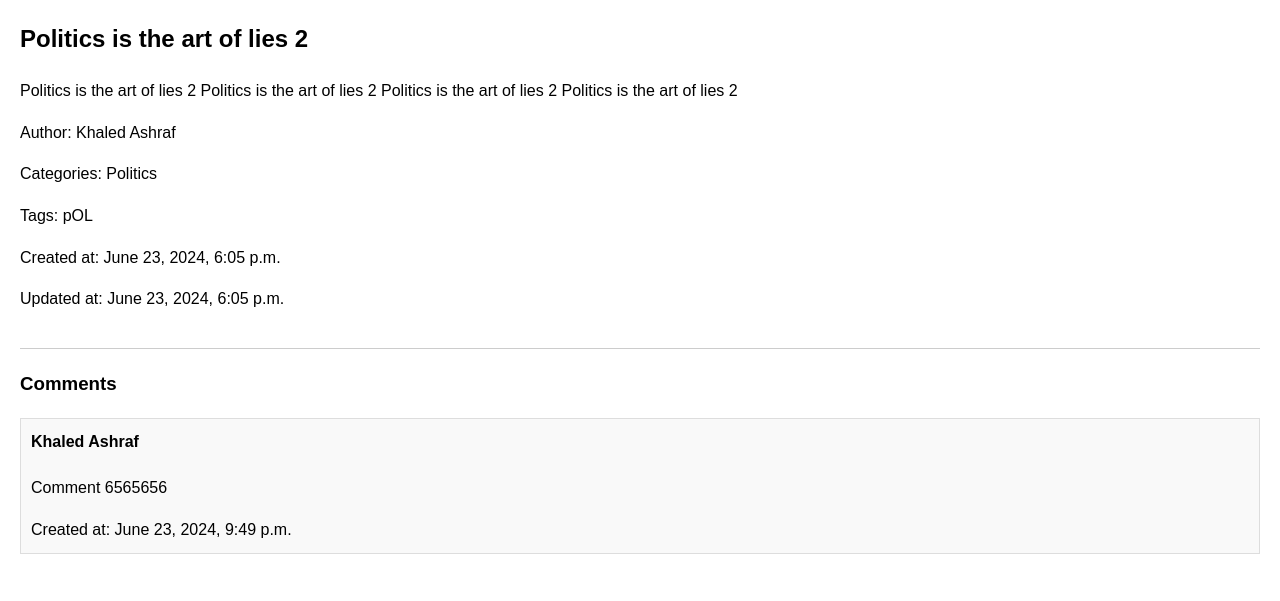
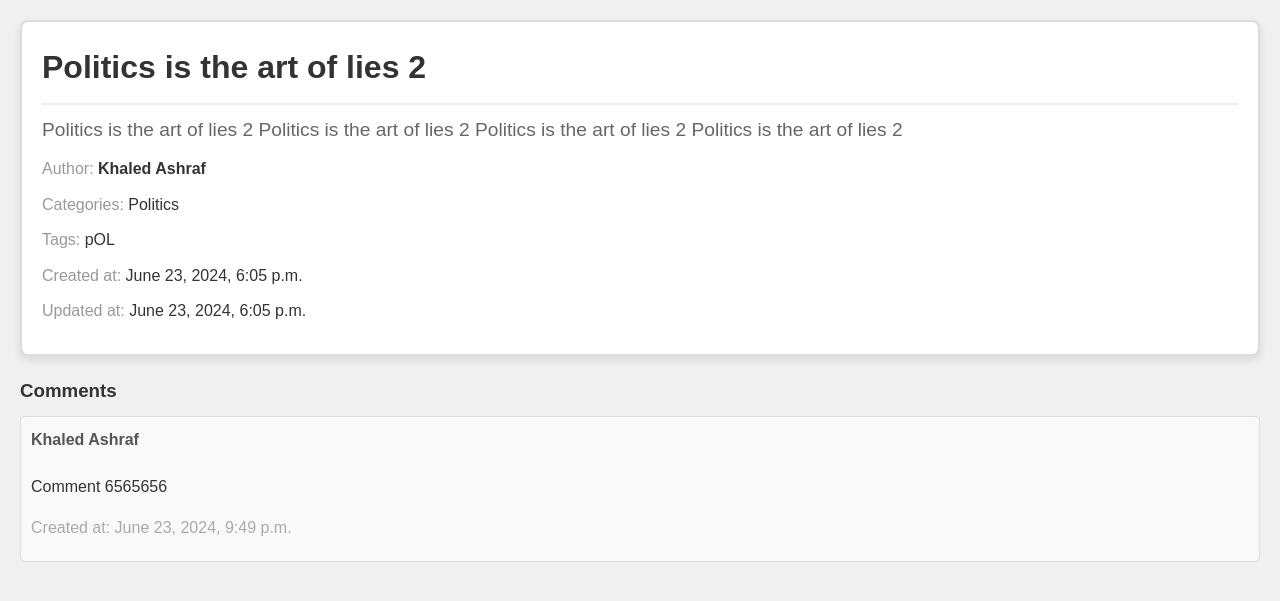
Before and after one commit to abdullahashraf12/BlogSite, a Django app: page /post/2/ in a window 1280 px wide. Shown: the top 601 px of the page. Run offline with Django 5.2, Linux system fonts and the light colour scheme; data comes from the database, SQL or seed files in the repository; both versions use the stored data as it was after the commit.

Commit message:
UI Improvement

```diff
--- a/BlogSite/templates/post_detail.html
+++ b/BlogSite/templates/post_detail.html
@@ -4,83 +4,31 @@
     <meta charset="UTF-8">
     <meta name="viewport" content="width=device-width, initial-scale=1.0">
     <title>{{ post.title }}</title>
-    <style>
-        /* Add your custom CSS styles here */
-        /* Example styles for layout purposes */
-        body {
-            font-family: Arial, sans-serif;
-            line-height: 1.6;
-            margin: 20px;
-        }
-        .post {
-            margin-bottom: 20px;
-            border-bottom: 1px solid #ccc;
-            padding-bottom: 20px;
-        }
-        .post h2 {
-            margin-top: 0;
-        }
-        .comments {
-            margin-top: 20px;
-        }
-        .comment {
-            margin-bottom: 10px;
-            padding: 10px;
-            background-color: #f9f9f9;
-            border: 1px solid #ddd;
-        }
-        .comment h4 {
-            margin-top: 0;
-        }
-        .comment p {
-            margin-bottom: 0;
-        }
-        .comment-form {
-            margin-top: 20px;
-            padding: 10px;
-            border: 1px solid #ddd;
-            background-color: #f5f5f5;
-        }
-        .comment-form label {
-            display: block;
-            margin-bottom: 5px;
-        }
-        .comment-form textarea {
-            width: 100%;
-            height: 100px;
-            padding: 5px;
-        }
-        .comment-form button {
-            background-color: #04AA6D;
-            color: white;
-            border: none;
-            padding: 10px 20px;
-            cursor: pointer;
-        }
-        .comment-form button:hover {
-            background-color: #3e8e41;
-        }
-    </style>
 </head>
-<body>
+<body style="font-family: Arial, sans-serif; line-height: 1.6; margin: 20px; background-color: #f0f0f0; color: #333;">
 
-<div class="post">
-    <h2>{{ post.title }}</h2>
-    <p>{{ post.content }}</p>
-    <p>Author: {{ post.author.user.username }}</p>
-    <p>Categories:
+    <div class="post" style="border: 2px solid #ddd; padding: 20px; border-radius: 8px; box-shadow: 0 4px 8px rgba(0, 0, 0, 0.1); margin-bottom: 20px; background-color: #fff;">
+        <h2 style="margin: 0 0 10px; font-size: 2em; color: #333; border-bottom: 2px solid #eee; padding-bottom: 10px;">{{ post.title }}</h2>
+        <p style="margin: 10px 0; color: #666; font-size: 1.2em;">{{ post.content }}</p>
+        <p style="margin: 10px 0; color: #999;">Author: <span style="color: #333; font-weight: bold;">{{ post.author.user.username }}</span></p>
+        <p style="margin: 10px 0; color: #999;">Categories:
+            <span style="color: #333;">
                 {% for category in post.categories.all %}
                     {{ category.name }}{% if not forloop.last %}, {% endif %}
                 {% endfor %}
+            </span>
         </p>
-    <p>Tags:
+        <p style="margin: 10px 0; color: #999;">Tags:
+            <span style="color: #333;">
                 {% for tag in post.tags.all %}
                     {{ tag.name }}{% if not forloop.last %}, {% endif %}
                 {% endfor %}
+            </span>
         </p>
-    <p>Created at: {{ post.created_at }}</p>
-    <p>Updated at: {{ post.updated_at }}</p>
+        <p style="margin: 10px 0; color: #999;">Created at: <span style="color: #333;">{{ post.created_at }}</span></p>
+        <p style="margin: 10px 0; color: #999;">Updated at: <span style="color: #333;">{{ post.updated_at }}</span></p>
     </div>
+
     {% if messages %}
         {% for message in messages %}
             <div style="padding: 10px; margin-bottom: 10px; color: white;
@@ -89,7 +37,7 @@
                         {% elif message.tags == 'success' %}
                           background-color: #32CD32; /* Green */
                         {% elif message.tags == 'info' %}
-                  background-color: #FFFF00; /* Yellow */
+                          background-color: #1E90FF; /* Blue */
                         {% endif %}
                         border: 1px solid #ccc;">
               {{ message }}
@@ -97,41 +45,28 @@
         {% endfor %}
     {% endif %}
 
-<div class="comments">
-    <h3>Comments</h3>
+    <div class="comments" style="margin-top: 20px;">
+        <h3 style="margin-bottom: 10px;">Comments</h3>
         {% if comments %}
             {% for comment in comments %}
-            <div class="comment">
-                <h4>{{ comment.author.user.username }}</h4>
-                <p>{{ comment.content }}</p>
-                <p>Created at: {{ comment.created_at }}</p>
+                <div class="comment" style="margin-bottom: 10px; padding: 10px; background-color: #f9f9f9; border: 1px solid #ddd; border-radius: 5px;">
+                    <h4 style="margin-top: 0; color: #555;">{{ comment.author.user.username }}</h4>
+                    <p style="margin-bottom: 10px;">{{ comment.content }}</p>
+                    <p style="margin-bottom: 10px; color: #aaa;">Created at: {{ comment.created_at }}</p>
 
                     {% if request.user.email == comment.author.user.email  %}
-                <div style="display: inline-block; margin-right: 10px;">
-                    <form method="POST" action="{% url 'blogApp:delete_comment' comment_id=comment.id %}">
+                    <div style="display: flex; gap: 10px;">
+                        <form method="POST" action="{% url 'blogApp:delete_comment' comment_id=comment.id %}" style="display: inline;">
                             {% csrf_token %}
-                        <button type="submit" style="width: 150px; height: 50px; background: none; border: none; padding: 0; font: inherit; cursor: pointer; background-color: red; color: white; font-weight: bold; text-decoration: none; text-align: center;">
+                            <button type="submit" style="height: 50px; font-size: 18px; display: inline-block; background-color: red; color: white; border: none; padding: 10px 20px; cursor: pointer; font-weight: bold; border-radius: 5px; text-align: center; text-decoration: none;">
                                 Delete Comment
                             </button>
                         </form>
-                </div>
 
-                <div style="display: inline-block;">
-                    <a href="{% url 'blogApp:update_comment' comment_id=comment.id %}"
-                       style="display: inline-block;
-                              width: 150px;
-                              height: 50px;
-                              background-color: blue;
-                              color: white;
-                              text-align: center;
-                              text-decoration: none;
-                              line-height: 50px;  /* Center text vertically */
-                              font-weight: bold;
-                              cursor: pointer;">
+                        <a href="{% url 'blogApp:update_comment' comment_id=comment.id %}" style="display: inline-block; background-color: blue; color: white; border: none; padding: 10px 20px; cursor: pointer; font-weight: bold; border-radius: 5px; text-align: center; text-decoration: none;">
                             Update Comment
                         </a>
                     </div>
-
                     {% endif %}
                 </div>
             {% endfor %}
@@ -139,13 +74,14 @@
             <p>No comments yet.</p>
         {% endif %}
     </div>
+
     {% if request.user.is_authenticated %}
-<div class="comment-form">
+    <div class="comment-form" style="margin-top: 20px; padding: 10px; border: 1px solid #ddd; background-color: #f5f5f5; border-radius: 5px;">
         <h3>Add a Comment</h3>
         <form method="post" action="{% url 'blogApp:create_comment' post_id=post.id %}">
             {% csrf_token %}
             {{ comment_form.as_p }}
-        <button type="submit">Post Comment</button>
+            <button type="submit" style="background-color: #04AA6D; color: white; border: none; padding: 10px 20px; cursor: pointer; border-radius: 5px;">Post Comment</button>
         </form>
     </div>
     {% endif %}
```
Also changed, not shown: BlogSite/templates/index.html (+19 -39 lines), BlogSite/templates/update_comment.html (+12 -2 lines), BlogSite/db.sqlite3. Lines whose indentation alone changed are shown as unchanged.
